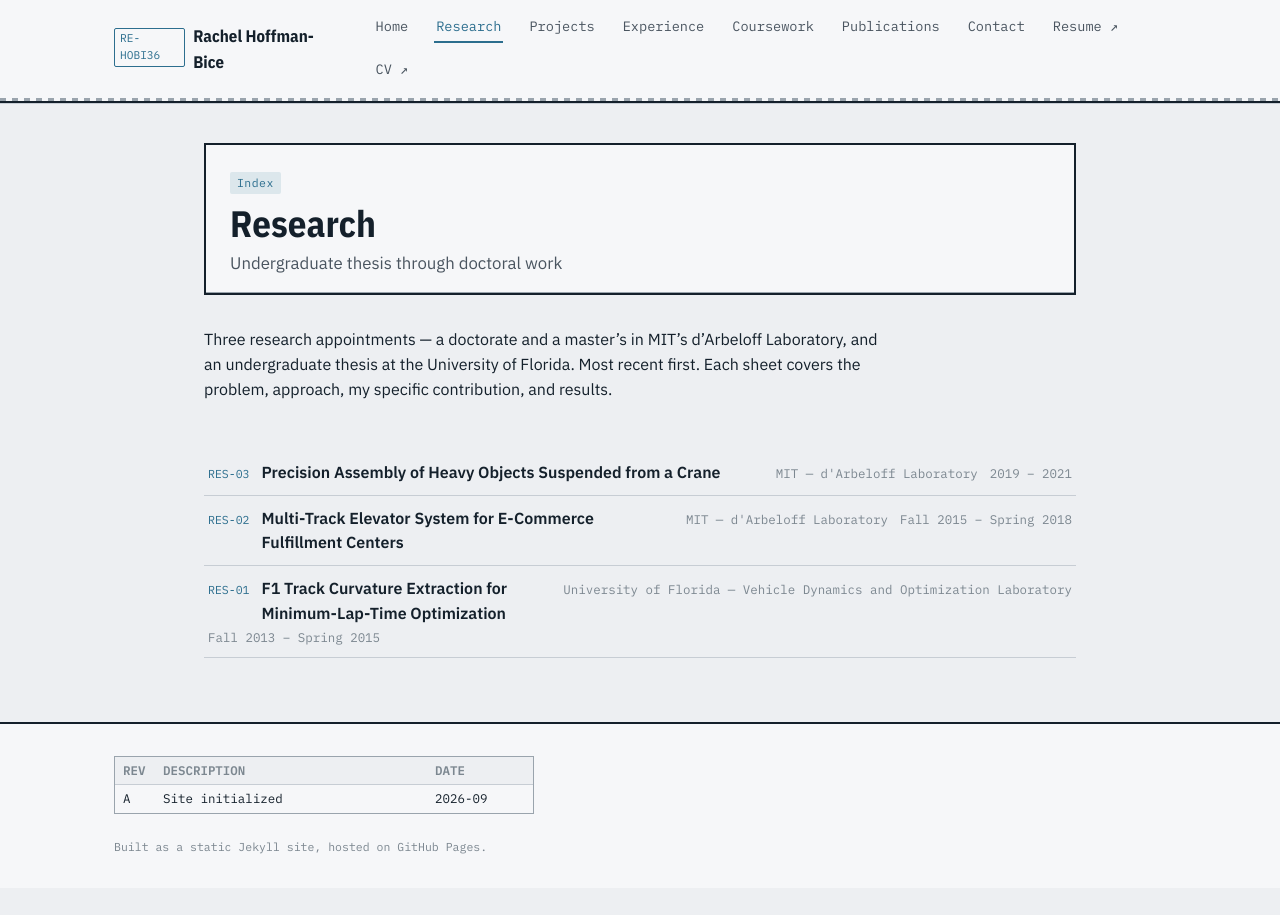
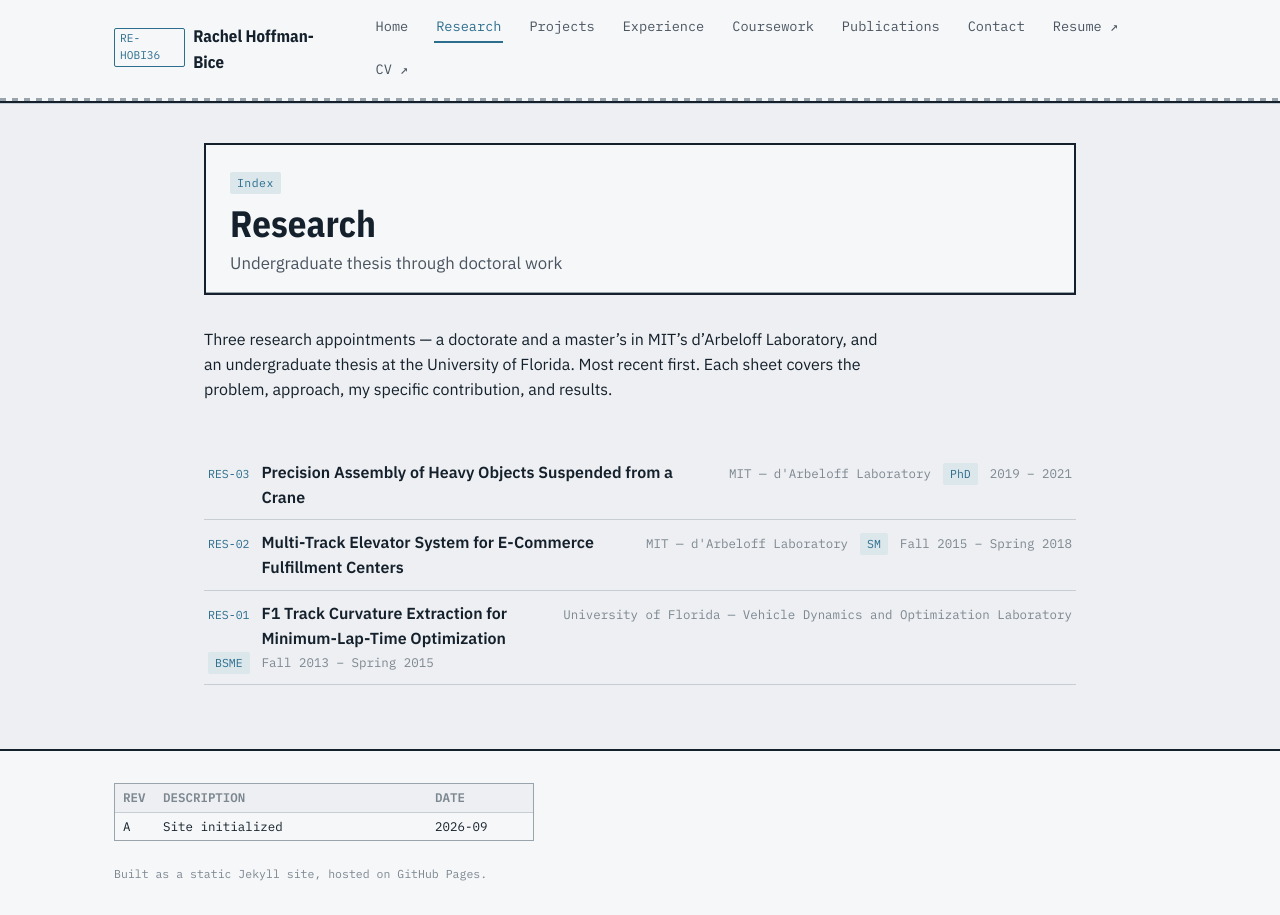
Before and after one commit to hobi362/hobi362.github.io, a Jekyll site: the page built from research.md, in a window 1280 px wide. Built offline with Jekyll 4.4.1, drawn with Linux system fonts in a browser that asks for light colours.

Commit message:
Add a degree column to the research listing
Each research entry now carries a degree: field -- PhD, SM, BSME -- rendered as
its own column in the listing between the lab and the period. The column only
appears for items that define it, so the other index pages are unchanged.

Co-Authored-By: Claude Opus 5 <noreply@anthropic.com>

```diff
--- a/_layouts/listing.html
+++ b/_layouts/listing.html
@@ -25,6 +25,8 @@ layout: default
       <span class="sheet-list__code">{{ item.sheet | default: item.course_code | default: "—" }}</span>
       <a href="{{ item.url | relative_url }}" class="sheet-list__title">{{ item.title }}</a>
       <span class="sheet-list__meta">{{ item.org | default: item.institution }}</span>
+      {% comment %} Research entries carry the degree the work was done for. {% endcomment %}
+      {% if item.degree %}<span class="sheet-list__meta sheet-list__meta--degree">{{ item.degree }}</span>{% endif %}
       <span class="sheet-list__meta sheet-list__meta--period">{{ item.period | default: item.term }}</span>
       {% if item.status == "draft" %}<span class="tag tag--pending">PRELIM</span>{% endif %}
     </li>
--- a/_research/masters-elevator.md
+++ b/_research/masters-elevator.md
@@ -2,6 +2,7 @@
 title: "Multi-Track Elevator System for E-Commerce Fulfillment Centers"
 subtitle: "A grid of rails and self-powered carriages, built to move packages vertically and horizontally without a conventional elevator shaft"
 org: "MIT — d'Arbeloff Laboratory"
+degree: "SM"
 period: "Fall 2015 – Spring 2018"
 sort_date: "2018-05"
 location: "Cambridge, MA"
--- a/_research/phd-precision-assembly.md
+++ b/_research/phd-precision-assembly.md
@@ -2,6 +2,7 @@
 title: "Precision Assembly of Heavy Objects Suspended from a Crane"
 subtitle: "Using cable slack, not rigid positioning, to insert a heavy peg into a tight-clearance hole"
 org: "MIT — d'Arbeloff Laboratory"
+degree: "PhD"
 period: "2019 – 2021"
 sort_date: "2021-12"
 location: "Cambridge, MA"
--- a/_research/undergrad-research.md
+++ b/_research/undergrad-research.md
@@ -2,6 +2,7 @@
 title: "F1 Track Curvature Extraction for Minimum-Lap-Time Optimization"
 subtitle: "Turning a picture of a racetrack into the curvature data an optimal-control solver needs"
 org: "University of Florida — Vehicle Dynamics and Optimization Laboratory"
+degree: "BSME"
 period: "Fall 2013 – Spring 2015"
 sort_date: "2015-05"
 location: "Gainesville, FL"
--- a/assets/css/style.css
+++ b/assets/css/style.css
@@ -376,6 +376,14 @@ h1, h2, h3, h4 { font-family: var(--sans-cond); font-weight: 700; margin: 0; col
 .sheet-list__title { color: var(--ink); font-weight: 600; flex: 1 1 240px; min-width: 160px; }
 .sheet-list__title:hover { color: var(--accent); }
 .sheet-list__meta { font-family: var(--mono); font-size: 0.78rem; color: var(--ink-faint); flex: 0 0 auto; white-space: nowrap; }
+.sheet-list__meta--degree {
+  color: var(--accent);
+  border: 1px solid var(--accent-soft);
+  background: var(--accent-soft);
+  border-radius: var(--radius);
+  padding: 1px 6px;
+  font-size: 0.72rem;
+}
 .sheet-list__desc {
   flex: 1 1 100%;
   font-family: var(--sans);
```
